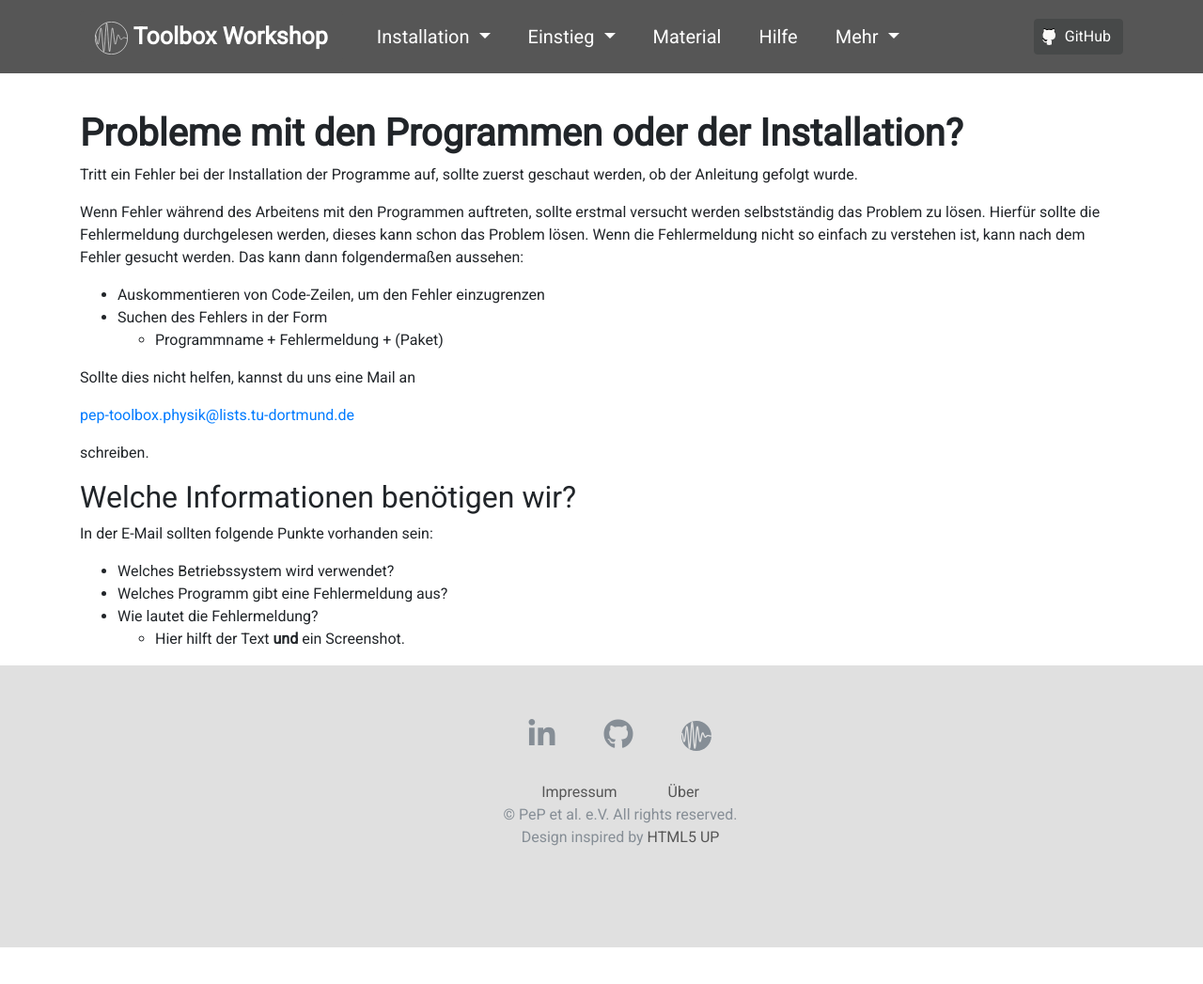
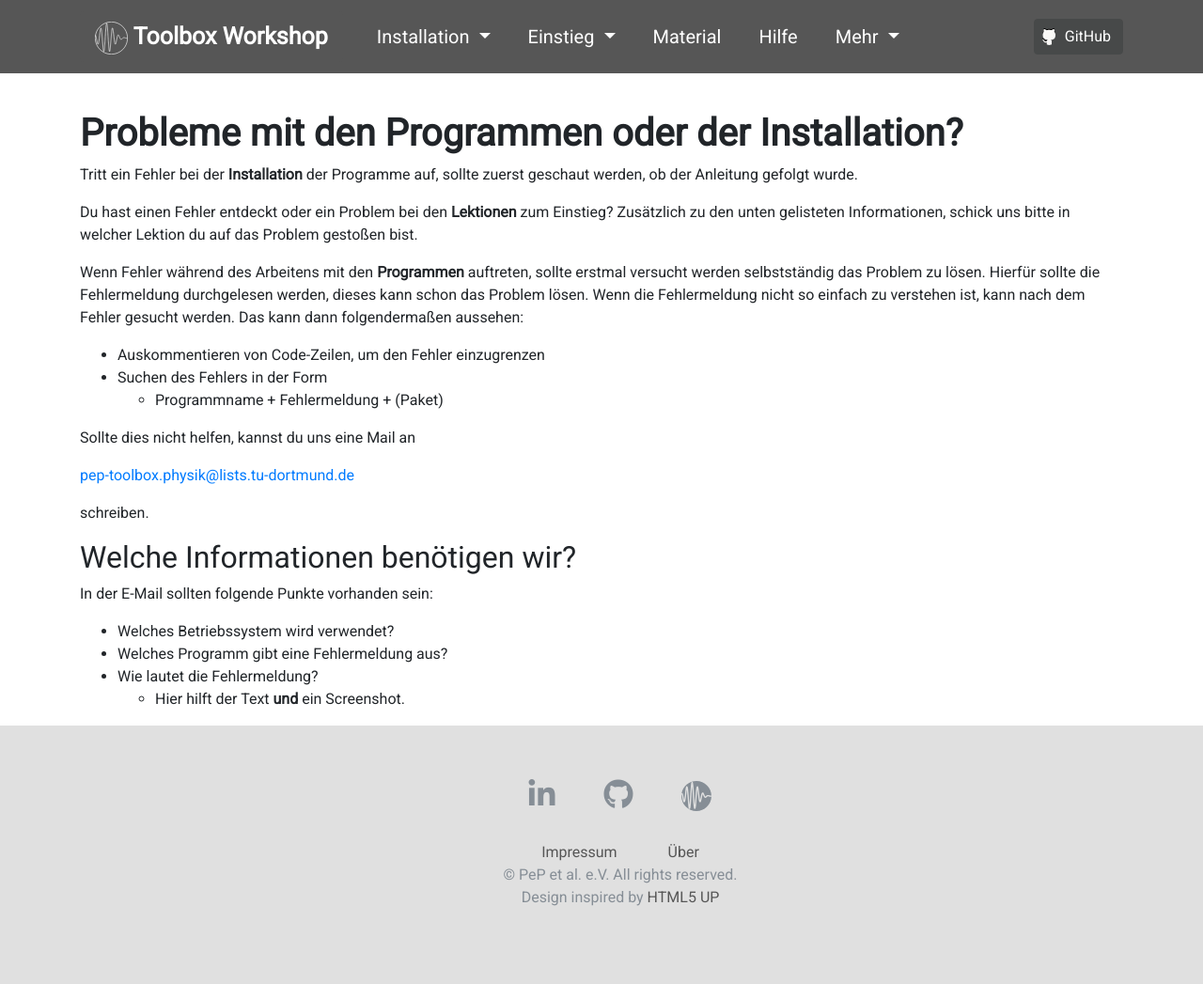
Before and after one commit to pep-dortmund/homepage-toolbox, a Jekyll site: the page built from problem.md, in a window 1280 px wide and 1072 px high. Shown: the top 1047 px of the window at 94% size. Built offline with Jekyll 4.4.1, drawn with Linux system fonts in a browser that asks for light colours; nearby versions of some CDN libraries.

Commit message:
problem: add instruction for introduction problems

```diff
--- a/problem.md
+++ b/problem.md
@@ -4,11 +4,14 @@ permalink: /problem/
 title: Probleme mit den Programmen oder der Installation?
 ---
 
-
-Tritt ein Fehler bei der Installation der Programme auf,
+Tritt ein Fehler bei der **Installation** der Programme auf,
 sollte zuerst geschaut werden, ob der Anleitung gefolgt wurde.
 
-Wenn Fehler während des Arbeitens mit den Programmen auftreten,
+Du hast einen Fehler entdeckt oder ein Problem bei den **Lektionen** zum Einstieg?
+Zusätzlich zu den unten gelisteten Informationen, schick uns bitte in welcher Lektion
+du auf das Problem gestoßen bist.
+
+Wenn Fehler während des Arbeitens mit den **Programmen** auftreten,
 sollte erstmal versucht werden selbstständig das Problem zu lösen.
 Hierfür sollte die Fehlermeldung durchgelesen werden, dieses kann schon
 das Problem lösen. Wenn die Fehlermeldung nicht so einfach zu verstehen ist,
```
